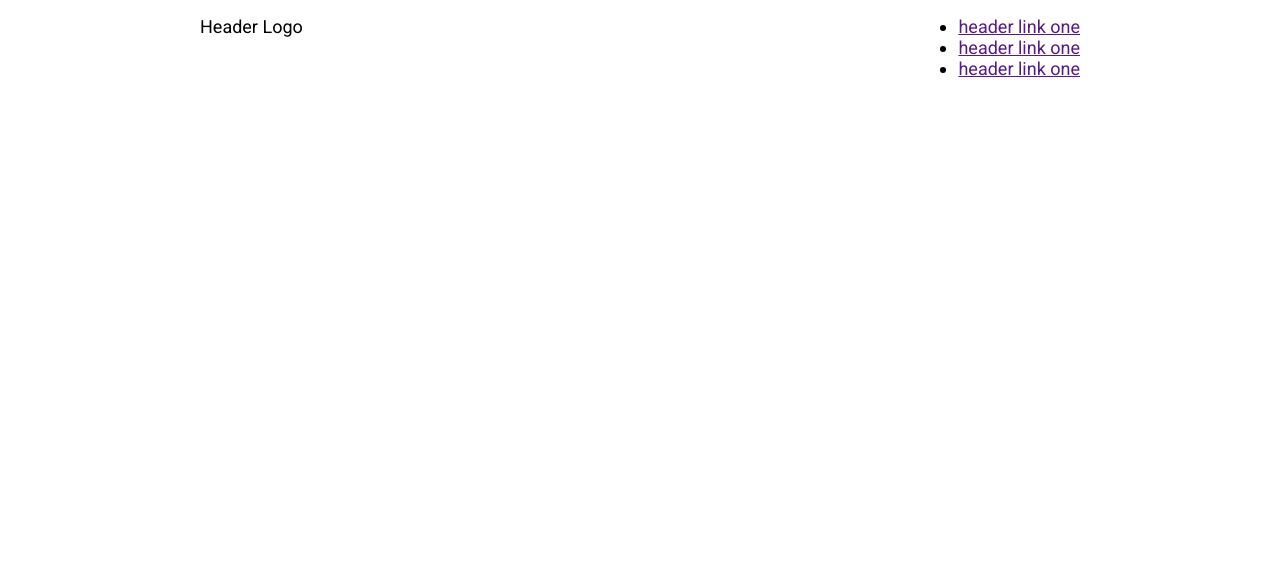
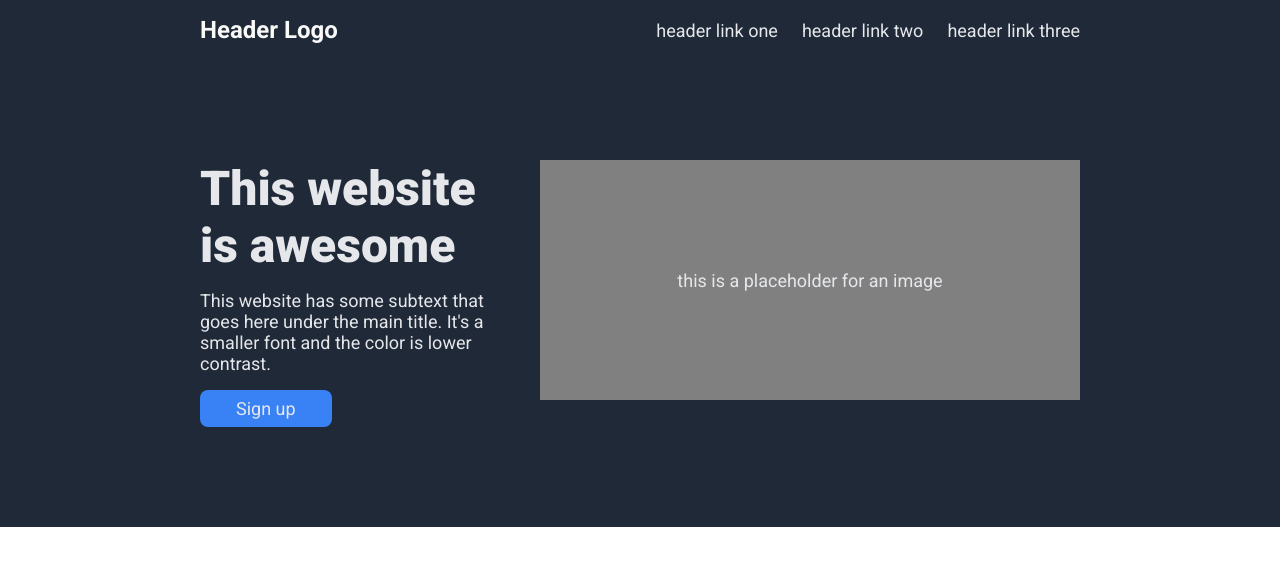
Before and after one commit to Bdrn-A/project-landing-page, a plain HTML site: page index.html in a window 1280 px wide. Drawn offline with Linux system fonts and the light colour scheme.

Commit message:
add hero banner

```diff
--- a/index.html
+++ b/index.html
@@ -13,11 +13,19 @@
     <div class="logo">Header Logo</div>
     <ul class="nav">
         <li><a href="">header link one</a></li>
-        <li><a href="">header link one</a></li>
-    <li><a href="">header link one</a></li>
+        <li><a href="">header link two</a></li>
+        <li><a href="">header link three</a></li>
     </ul>
 </div>
 
+<div class="section hero">
+    <div class="text">
+        <div class="h1">This website is awesome</div>
+        <div class="sub">This website has some subtext that goes here under the main title. It's a smaller font and the color is lower contrast.</div>
+        <button>Sign up</button>
+    </div>
+    <div class="placeholder sub">this is a placeholder for an image</div>
+</div>
 
 
 </body>
--- a/styles.css
+++ b/styles.css
@@ -3,9 +3,24 @@
     padding: 0;
 }
 
-body {
+body,
+a,
+button,
+.sub {
     font-family:'Roboto', Tahoma, Geneva, Verdana, sans-serif;
     font-size: 18px;
+    color: #e5e7eb;
+}
+
+a {
+    text-decoration: none;
+}
+
+button {
+    background-color: #3882F6;
+    padding: 8px 36px;
+    border: none;
+    border-radius: 8px;
 }
 
 .section {
@@ -14,5 +29,53 @@ body {
 }
 
 .section.header {
+    background-color: #1F2937;
     justify-content: space-between;
+    align-items: center;
+    gap: 64px;
 }
+
+.logo {
+    color: #f9faf8;
+    font-size: 24px;
+    font-weight: 700;
+}
+
+ul.nav {
+    list-style-type: none;
+    display: flex;
+    justify-content: space-between;
+    gap: 24px;
+}
+
+.section.hero {
+    background-color: #1F2937;
+    padding-top: 100px;
+    padding-bottom: 100px;
+    gap: 32px;
+}
+
+.section.hero .text {
+    display: flex;
+    flex-direction: column;
+    align-items: flex-start;
+    justify-content: space-between;
+    gap: 16px;
+}
+
+.h1 {
+    font-size: 48px;
+    font-weight: 900;
+}
+
+.placeholder {
+    width: 540px;
+    height: 240px;
+    min-width: 540px;
+    min-height: auto;
+    background-color: grey;
+    display: flex;
+    justify-content: center;
+    align-items: center;
+
+}
```
